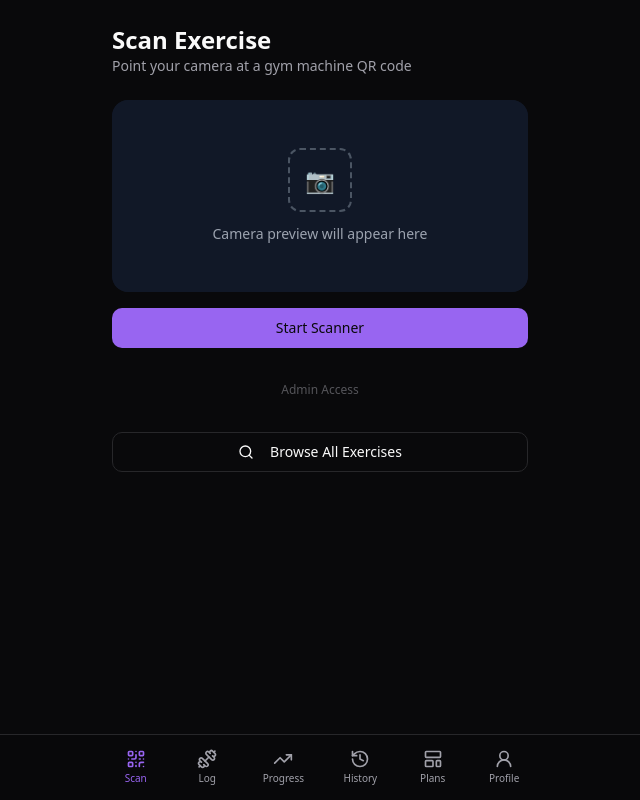
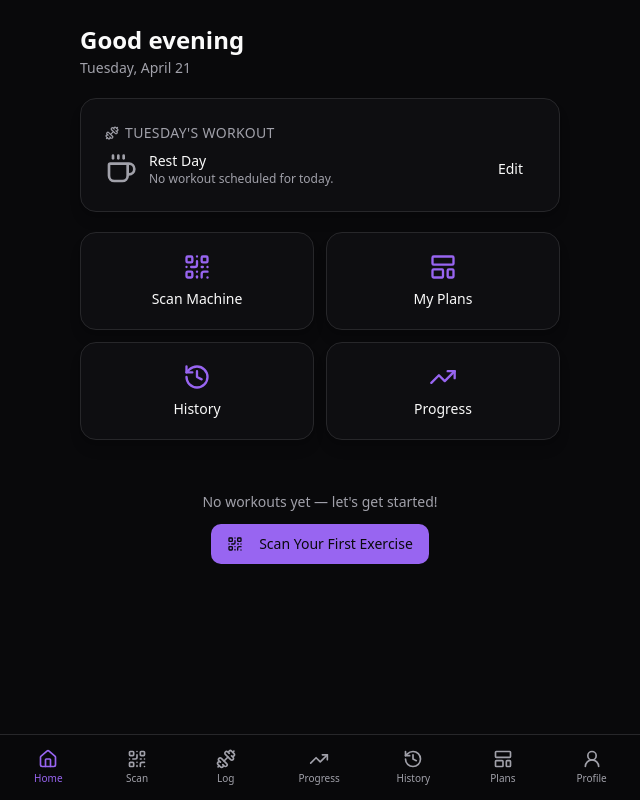
Before and after one commit to mnassif787/GYM-Tracker, a React (Vite) app: page / in a window 1280 px wide. Before the commit this address led to /scan. Shown: the whole page, without its empty margins (320-960 px from the left). Built offline with nearby package versions, Linux system fonts and the light colour scheme.

Commit message:
Add home page, profile name, admin logout, user name in navbar

```diff
--- a/src/App.tsx
+++ b/src/App.tsx
@@ -1,6 +1,7 @@
 // src/App.tsx
 import { Routes, Route, Navigate } from 'react-router-dom'
 import { Navbar } from '@/components/Navbar'
+import { HomePage } from '@/pages/HomePage'
 import { ScanPage } from '@/pages/ScanPage'
 import { LogPage } from '@/pages/LogPage'
 import { ProgressPage } from '@/pages/ProgressPage'
@@ -24,7 +25,7 @@ export default function App() {
     <div className="min-h-screen bg-background text-foreground">
       <main className="pb-20">
         <Routes>
-          <Route path="/" element={<Navigate to="/scan" replace />} />
+          <Route path="/" element={<HomePage />} />
           <Route path="/scan" element={<ScanPage />} />
           <Route path="/log" element={<LogPage />} />
           <Route path="/progress" element={<ProgressPage />} />
--- a/src/components/Navbar.tsx
+++ b/src/components/Navbar.tsx
@@ -1,10 +1,11 @@
 // src/components/Navbar.tsx
 import { NavLink } from 'react-router-dom'
-import { QrCode, Dumbbell, TrendingUp, History, Wrench, User2, LayoutTemplate } from 'lucide-react'
+import { Home, QrCode, Dumbbell, TrendingUp, History, Wrench, User2, LayoutTemplate } from 'lucide-react'
 import { cn } from '@/lib/utils'
 import { useWorkout } from '@/context/WorkoutContext'
 
 const navItems = [
+  { to: '/', label: 'Home', icon: Home },
   { to: '/scan', label: 'Scan', icon: QrCode },
   { to: '/log', label: 'Log', icon: Dumbbell },
   { to: '/progress', label: 'Progress', icon: TrendingUp },
@@ -14,18 +15,30 @@ const navItems = [
 ]
 
 export function Navbar() {
-  const { isAdminMode } = useWorkout()
+  const { isAdminMode, profile } = useWorkout()
 
   return (
     <nav className="fixed bottom-0 left-0 right-0 z-40 border-t bg-background/95 backdrop-blur supports-[backdrop-filter]:bg-background/60">
-      <div className="mx-auto flex max-w-md items-center justify-around px-1 py-2">
+      {/* User name strip */}
+      {profile?.name && (
+        <div className="border-b px-4 py-1 flex items-center justify-between">
+          <span className="text-xs text-muted-foreground truncate max-w-[200px]">
+            Logged in as <span className="font-medium text-foreground">{profile.name}</span>
+          </span>
+          {isAdminMode && (
+            <span className="text-xs text-primary font-medium">Admin</span>
+          )}
+        </div>
+      )}
+      <div className="mx-auto flex max-w-screen-sm items-center justify-around px-1 py-2 overflow-x-auto">
         {navItems.map(({ to, label, icon: Icon }) => (
           <NavLink
             key={to}
             to={to}
+            end={to === '/'}
             className={({ isActive }) =>
               cn(
-                'flex min-w-[48px] flex-col items-center gap-0.5 rounded-lg px-2 py-1.5 text-[10px] font-medium transition-colors',
+                'flex min-w-[44px] flex-col items-center gap-0.5 rounded-lg px-1.5 py-1.5 text-[10px] font-medium transition-colors shrink-0',
                 isActive
                   ? 'text-primary'
                   : 'text-muted-foreground hover:text-foreground',
@@ -41,7 +54,7 @@ export function Navbar() {
             to="/admin/machines"
             className={({ isActive }) =>
               cn(
-                'flex min-w-[48px] flex-col items-center gap-0.5 rounded-lg px-2 py-1.5 text-[10px] font-medium transition-colors',
+                'flex min-w-[44px] flex-col items-center gap-0.5 rounded-lg px-1.5 py-1.5 text-[10px] font-medium transition-colors shrink-0',
                 isActive
                   ? 'text-primary'
                   : 'text-muted-foreground hover:text-foreground',
--- a/src/lib/types.ts
+++ b/src/lib/types.ts
@@ -65,6 +65,7 @@ export interface WeightEntry {
 
 export interface UserProfile {
   id: 'user-profile'
+  name?: string
   age: number
   gender: 'male' | 'female' | 'other'
   heightCm: number
--- /dev/null
+++ b/src/pages/HomePage.tsx
@@ -0,0 +1,181 @@
+// src/pages/HomePage.tsx
+import { useNavigate } from 'react-router-dom'
+import { format } from 'date-fns'
+import { Play, QrCode, LayoutTemplate, History, TrendingUp, ChevronRight, Dumbbell, Coffee } from 'lucide-react'
+import { Button } from '@/components/ui/button'
+import { Badge } from '@/components/ui/badge'
+import { Card, CardContent, CardHeader, CardTitle } from '@/components/ui/card'
+import { useWorkout } from '@/context/WorkoutContext'
+
+const DAY_NAMES = ['Sunday', 'Monday', 'Tuesday', 'Wednesday', 'Thursday', 'Friday', 'Saturday']
+
+function greeting() {
+  const h = new Date().getHours()
+  if (h < 12) return 'Good morning'
+  if (h < 17) return 'Good afternoon'
+  return 'Good evening'
+}
+
+export function HomePage() {
+  const navigate = useNavigate()
+  const {
+    profile, templates, exercises, workoutHistory,
+    startTemplate, resumeActiveTemplate,
+  } = useWorkout()
+
+  const todayIdx = new Date().getDay()
+  const todayTemplateId = profile?.weekSchedule?.[todayIdx]
+  const todayTemplate = templates.find((t) => t.id === todayTemplateId)
+  const isActive = profile?.activeTemplateId === todayTemplateId && !!todayTemplateId
+
+  // Last 3 distinct exercises logged
+  const recentWorkouts = workoutHistory.slice(0, 5)
+
+  return (
+    <div className="mx-auto max-w-lg px-4 py-6 pb-24 space-y-5 page-transition">
+      {/* ── Greeting ──────────────────────────────────────────────────── */}
+      <div>
+        <h1 className="text-2xl font-bold">
+          {greeting()}{profile?.name ? `, ${profile.name}` : ''}
+        </h1>
+        <p className="text-sm text-muted-foreground mt-0.5">
+          {format(new Date(), 'EEEE, MMMM d')}
+        </p>
+      </div>
+
+      {/* ── Today's Workout ───────────────────────────────────────────── */}
+      <Card className={todayTemplate ? 'border-primary/40 bg-primary/5' : ''}>
+        <CardHeader className="pb-2">
+          <CardTitle className="text-sm font-medium text-muted-foreground uppercase tracking-wide flex items-center gap-1.5">
+            <Dumbbell className="h-3.5 w-3.5" />
+            {DAY_NAMES[todayIdx]}'s Workout
+          </CardTitle>
+        </CardHeader>
+        <CardContent>
+          {todayTemplate ? (
+            <div className="space-y-3">
+              <div>
+                <p className="font-semibold text-lg">{todayTemplate.name}</p>
+                {todayTemplate.description && (
+                  <p className="text-xs text-muted-foreground">{todayTemplate.description}</p>
+                )}
+                <div className="flex flex-wrap gap-1 mt-1.5">
+                  {Array.from(new Set(
+                    todayTemplate.exercises.flatMap((te) =>
+                      exercises.find((e) => e.id === te.exerciseId)?.targetMuscles ?? []
+                    )
+                  )).slice(0, 5).map((m) => (
+                    <Badge key={m} variant="secondary" className="text-xs">{m}</Badge>
+                  ))}
+                </div>
+              </div>
+              <div className="text-xs text-muted-foreground">
+                {todayTemplate.exercises.length} exercises
+                {isActive && profile?.activeTemplateExerciseIndex !== undefined && (
+                  <span className="ml-2 text-primary font-medium">
+                    • Exercise {profile.activeTemplateExerciseIndex + 1}/{todayTemplate.exercises.length} in progress
+                  </span>
+                )}
+              </div>
+              {isActive ? (
+                <Button className="w-full" onClick={() => { resumeActiveTemplate(); navigate('/log') }}>
+                  <Play className="h-4 w-4 mr-2" /> Resume Where You Left Off
+                </Button>
+              ) : (
+                <Button className="w-full" onClick={() => { startTemplate(todayTemplate); navigate('/log') }}>
+                  <Play className="h-4 w-4 mr-2" /> Start Today's Workout
+                </Button>
+              )}
+            </div>
+          ) : (
+            <div className="flex items-center gap-3">
+              <Coffee className="h-8 w-8 text-muted-foreground shrink-0" />
+              <div className="flex-1">
+                <p className="font-medium text-sm">Rest Day</p>
+                <p className="text-xs text-muted-foreground">No workout scheduled for today.</p>
+              </div>
+              <Button variant="ghost" size="sm" onClick={() => navigate('/templates')}>
+                Edit
+              </Button>
+            </div>
+          )}
+        </CardContent>
+      </Card>
+
+      {/* ── Quick Actions ─────────────────────────────────────────────── */}
+      <div className="grid grid-cols-2 gap-3">
+        <Card
+          className="cursor-pointer hover:bg-accent/30 transition-colors"
+          onClick={() => navigate('/scan')}
+        >
+          <CardContent className="flex flex-col items-center gap-2 py-5">
+            <QrCode className="h-7 w-7 text-primary" />
+            <p className="text-sm font-medium">Scan Machine</p>
+          </CardContent>
+        </Card>
+        <Card
+          className="cursor-pointer hover:bg-accent/30 transition-colors"
+          onClick={() => navigate('/templates')}
+        >
+          <CardContent className="flex flex-col items-center gap-2 py-5">
+            <LayoutTemplate className="h-7 w-7 text-primary" />
+            <p className="text-sm font-medium">My Plans</p>
+          </CardContent>
+        </Card>
+        <Card
+          className="cursor-pointer hover:bg-accent/30 transition-colors"
+          onClick={() => navigate('/history')}
+        >
+          <CardContent className="flex flex-col items-center gap-2 py-5">
+            <History className="h-7 w-7 text-primary" />
+            <p className="text-sm font-medium">History</p>
+          </CardContent>
+        </Card>
+        <Card
+          className="cursor-pointer hover:bg-accent/30 transition-colors"
+          onClick={() => navigate('/progress')}
+        >
+          <CardContent className="flex flex-col items-center gap-2 py-5">
+            <TrendingUp className="h-7 w-7 text-primary" />
+            <p className="text-sm font-medium">Progress</p>
+          </CardContent>
+        </Card>
+      </div>
+
+      {/* ── Recent Activity ───────────────────────────────────────────── */}
+      {recentWorkouts.length > 0 && (
+        <div className="space-y-2">
+          <p className="text-xs font-medium uppercase tracking-wide text-muted-foreground">Recent Activity</p>
+          {recentWorkouts.map((w) => {
+            const vol = w.totalVolume ?? w.sets.reduce((s, set) => s + set.weight * set.reps, 0)
+            return (
+              <button
+                key={w.id}
+                className="w-full text-left flex items-center gap-3 rounded-lg border bg-card px-4 py-3 hover:bg-accent/30 transition-colors"
+                onClick={() => navigate(`/exercise-history/${w.exerciseId}`)}
+              >
+                <div className="flex-1 min-w-0">
+                  <p className="font-medium text-sm truncate">{w.exerciseName}</p>
+                  <p className="text-xs text-muted-foreground">
+                    {format(new Date(w.date), 'MMM d')} · {w.sets.length} sets
+                    {vol > 0 && ` · ${vol.toLocaleString()} ${w.weightUnit ?? 'kg'}`}
+                  </p>
+                </div>
+                <ChevronRight className="h-4 w-4 text-muted-foreground shrink-0" />
+              </button>
+            )
+          })}
+        </div>
+      )}
+
+      {recentWorkouts.length === 0 && !todayTemplate && (
+        <div className="text-center py-8">
+          <p className="text-sm text-muted-foreground mb-3">No workouts yet — let's get started!</p>
+          <Button onClick={() => navigate('/scan')}>
+            <QrCode className="h-4 w-4 mr-2" /> Scan Your First Exercise
+          </Button>
+        </div>
+      )}
+    </div>
+  )
+}
--- a/src/pages/ScanPage.tsx
+++ b/src/pages/ScanPage.tsx
@@ -230,8 +230,16 @@ export function ScanPage() {
             </div>
           )}
           {isAdminMode && (
-            <div className="rounded-lg border border-primary/20 bg-primary/5 px-4 py-2 text-center text-xs text-primary">
-              Admin mode active
+            <div className="rounded-lg border border-primary/20 bg-primary/5 px-4 py-2 flex items-center justify-between gap-3">
+              <span className="text-xs text-primary font-medium">Admin mode active</span>
+              <Button
+                size="sm"
+                variant="ghost"
+                className="h-7 text-xs text-muted-foreground hover:text-destructive"
+                onClick={() => setAdminMode(false)}
+              >
+                Logout
+              </Button>
             </div>
           )}
 
```
Also changed, not shown: src/pages/ProfilePage.tsx (+8 -0 lines).
